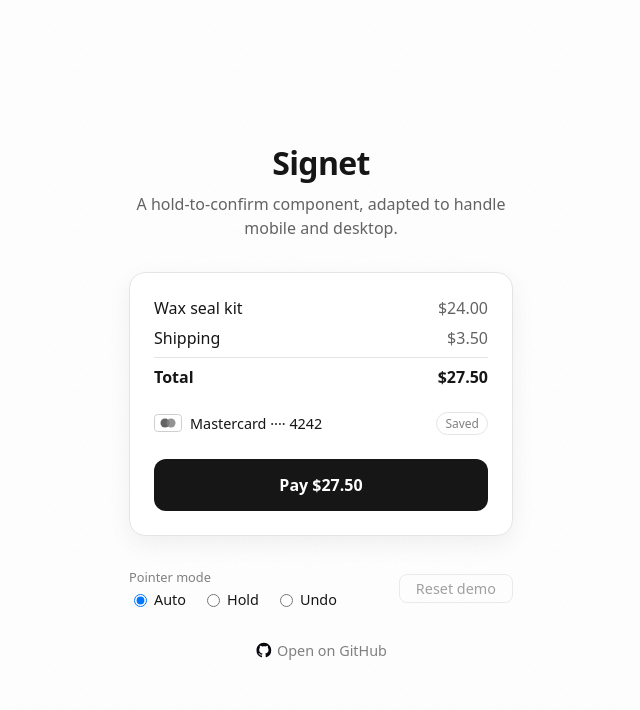
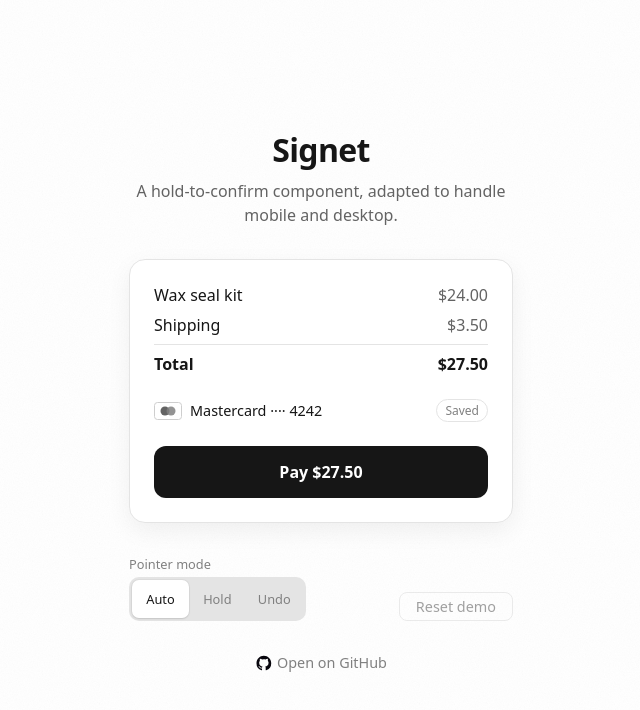
Before and after one commit to levelorbit/signet, a React (Vite) app: page / in a window 1280 px wide. Shown: the top 710 px of the page, without its empty margins (319-959 px from the left). Built offline with nearby package versions, Linux system fonts and the light colour scheme.

Commit message:
App: replace the mode radios with a segmented switcher
The pointer mode control was a row of radio buttons, which made Auto, Hold, and Undo read as separate choices instead of one setting. A sliding thumb on Signet's spring keeps the selection as a single moving piece.

```diff
--- a/src/App.module.css
+++ b/src/App.module.css
@@ -130,15 +130,13 @@
 
 .controls {
   display: flex;
-  align-items: center;
+  align-items: flex-end;
   justify-content: space-between;
   gap: var(--space-md);
   flex-wrap: wrap;
 }
 
 .modes {
-  display: flex;
-  gap: var(--space-md);
   margin: 0;
   padding: 0;
   border: none;
@@ -151,12 +149,84 @@
   color: var(--color-faint);
 }
 
+.switcher {
+  --switcher-inset: 3px;
+  position: relative;
+  isolation: isolate;
+  display: grid;
+  grid-template-columns: repeat(3, minmax(0, 1fr));
+  padding: var(--switcher-inset);
+  background: var(--color-border);
+  border-radius: 10px;
+  user-select: none;
+  touch-action: manipulation;
+}
+
+.thumb {
+  position: absolute;
+  z-index: 0;
+  top: var(--switcher-inset);
+  bottom: var(--switcher-inset);
+  left: var(--switcher-inset);
+  width: calc((100% - 2 * var(--switcher-inset)) / 3);
+  background: var(--color-bg);
+  border-radius: 7px;
+  box-shadow:
+    0 1px 2px oklch(0 0 0 / 0.1),
+    0 0 0 1px oklch(0 0 0 / 0.04);
+  pointer-events: none;
+  /* Translate and scale, not left/width: keeps the thumb on the compositor. */
+  will-change: transform;
+}
+
 .modeOption {
-  display: inline-flex;
+  position: relative;
+  z-index: 1;
+  display: flex;
+  min-width: 0;
+  cursor: pointer;
+}
+
+.modeInput {
+  position: absolute;
+  width: 1px;
+  height: 1px;
+  overflow: hidden;
+  clip-path: inset(50%);
+  white-space: nowrap;
+}
+
+.modeLabel {
+  display: flex;
   align-items: center;
-  gap: var(--space-xs);
-  font-size: 0.9rem;
-  cursor: pointer;
+  justify-content: center;
+  width: 100%;
+  min-height: 2.375rem;
+  padding: 0.25rem 0.75rem;
+  font-size: 0.8rem;
+  font-weight: 500;
+  color: var(--color-faint);
+  border-radius: 7px;
+  transition: color 180ms cubic-bezier(0.22, 1, 0.36, 1);
+}
+
+.modeOption:hover .modeLabel {
+  color: var(--color-muted);
+}
+
+.modeOption:has(:checked) .modeLabel {
+  color: var(--color-ink);
+}
+
+.modeInput:focus-visible + .modeLabel {
+  outline: 3px solid var(--color-ink);
+  outline-offset: 2px;
+}
+
+@media (prefers-reduced-motion: reduce) {
+  .modeLabel {
+    transition: none;
+  }
 }
 
 .reset {
--- a/src/App.tsx
+++ b/src/App.tsx
@@ -1,5 +1,6 @@
-import { useState } from "react";
+import { useEffect, useRef, useState } from "react";
 import Signet, { type SignetMode } from "./components/Signet/Signet.tsx";
+import { Spring } from "./components/Signet/spring.ts";
 import styles from "./App.module.css";
 
 const MODES = [
@@ -21,13 +22,54 @@ function formatUSD(value: number): string {
 
 type ModeChoice = (typeof MODES)[number]["value"];
 
+const THUMB_SPRING = { stiffness: 380, damping: 34 };
+
+function useThumbSpring(index: number) {
+  const thumbRef = useRef<HTMLSpanElement>(null);
+  const springRef = useRef<Spring | null>(null);
+  if (springRef.current === null) {
+    springRef.current = new Spring(index, THUMB_SPRING);
+  }
+
+  useEffect(() => {
+    const spring = springRef.current!;
+    const thumb = thumbRef.current;
+    if (!thumb) return;
+
+    if (window.matchMedia("(prefers-reduced-motion: reduce)").matches) {
+      spring.snap(index);
+      thumb.style.transform = `translate3d(${index * 100}%, 0, 0)`;
+      return;
+    }
+
+    spring.target = index;
+    let raf = 0;
+    let last = performance.now();
+
+    const tick = (now: number) => {
+      const moving = spring.step(now - last);
+      last = now;
+      // Stretch along the travel axis so the thumb reads as one moving piece.
+      const stretch = 1 + Math.min(Math.abs(spring.velocity) * 0.008, 0.12);
+      thumb.style.transform = `translate3d(${spring.value * 100}%, 0, 0) scaleX(${stretch})`;
+      if (moving) raf = requestAnimationFrame(tick);
+    };
+
+    raf = requestAnimationFrame(tick);
+    return () => cancelAnimationFrame(raf);
+  }, [index]);
+
+  return thumbRef;
+}
+
 function App() {
   const [modeChoice, setModeChoice] = useState<ModeChoice>("auto");
   const [resetKey, setResetKey] = useState(0);
   const [paid, setPaid] = useState(false);
+  const selectedIndex = MODES.findIndex((mode) => mode.value === modeChoice);
+  const thumbRef = useThumbSpring(selectedIndex);
 
-  const mode: SignetMode | undefined =
-    modeChoice === "auto" ? undefined : modeChoice;
+  const mode: SignetMode | undefined = modeChoice === "auto" ? undefined : modeChoice;
 
   return (
     <main className={styles.page}>
@@ -66,29 +108,28 @@ function App() {
           <span>Mastercard ···· 4242</span>
           <span className={styles.paymentSaved}>Saved</span>
         </div>
-        <Signet
-          key={resetKey}
-          amount={formatUSD(TOTAL)}
-          mode={mode}
-          onPaid={() => setPaid(true)}
-        />
+        <Signet key={resetKey} amount={formatUSD(TOTAL)} mode={mode} onPaid={() => setPaid(true)} />
       </section>
 
       <div className={styles.controls}>
         <fieldset className={styles.modes}>
           <legend className={styles.modesLegend}>Pointer mode</legend>
+          <div className={styles.switcher}>
+            <span ref={thumbRef} className={styles.thumb} aria-hidden="true" />
             {MODES.map(({ value, label }) => (
               <label key={value} className={styles.modeOption}>
                 <input
+                  className={styles.modeInput}
                   type="radio"
                   name="mode"
                   value={value}
                   checked={modeChoice === value}
                   onChange={() => setModeChoice(value)}
                 />
-              {label}
+                <span className={styles.modeLabel}>{label}</span>
               </label>
             ))}
+          </div>
         </fieldset>
         <button
           type="button"
```
Lines whose indentation alone changed are shown as unchanged.
